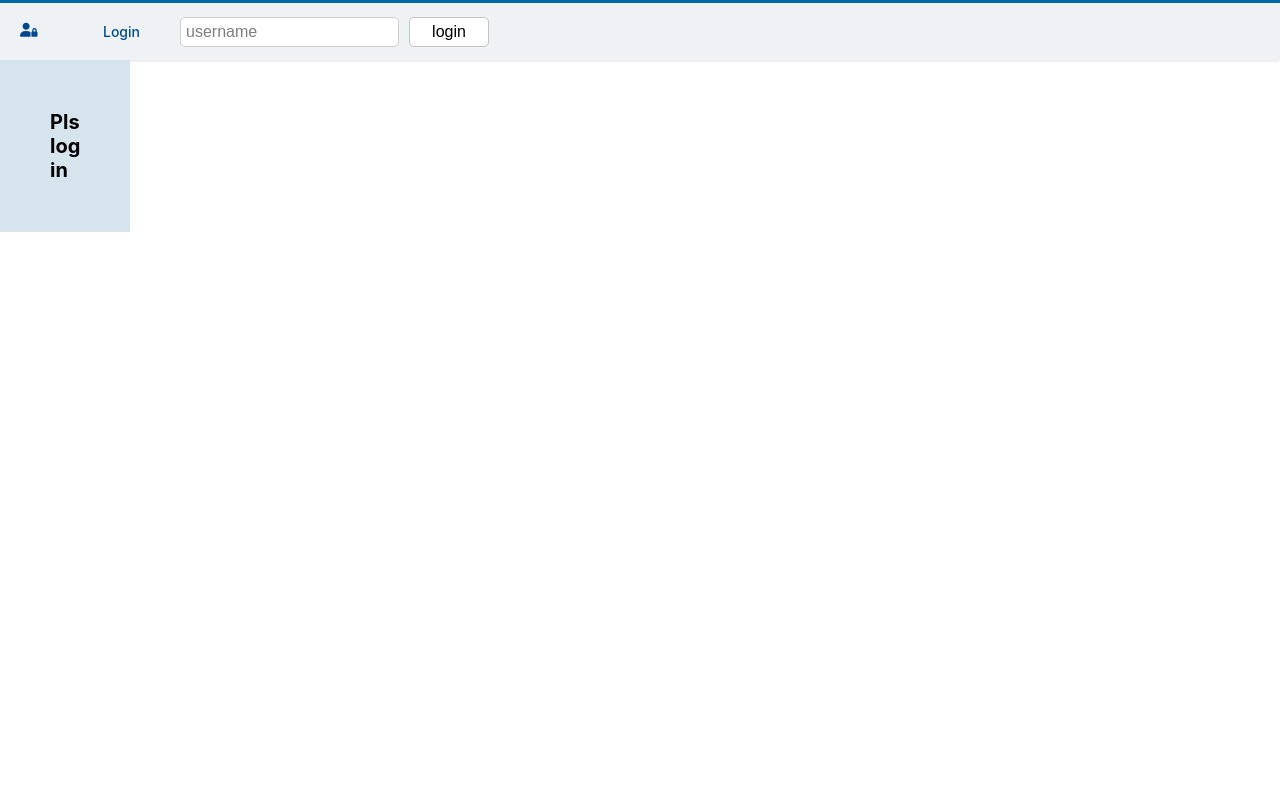
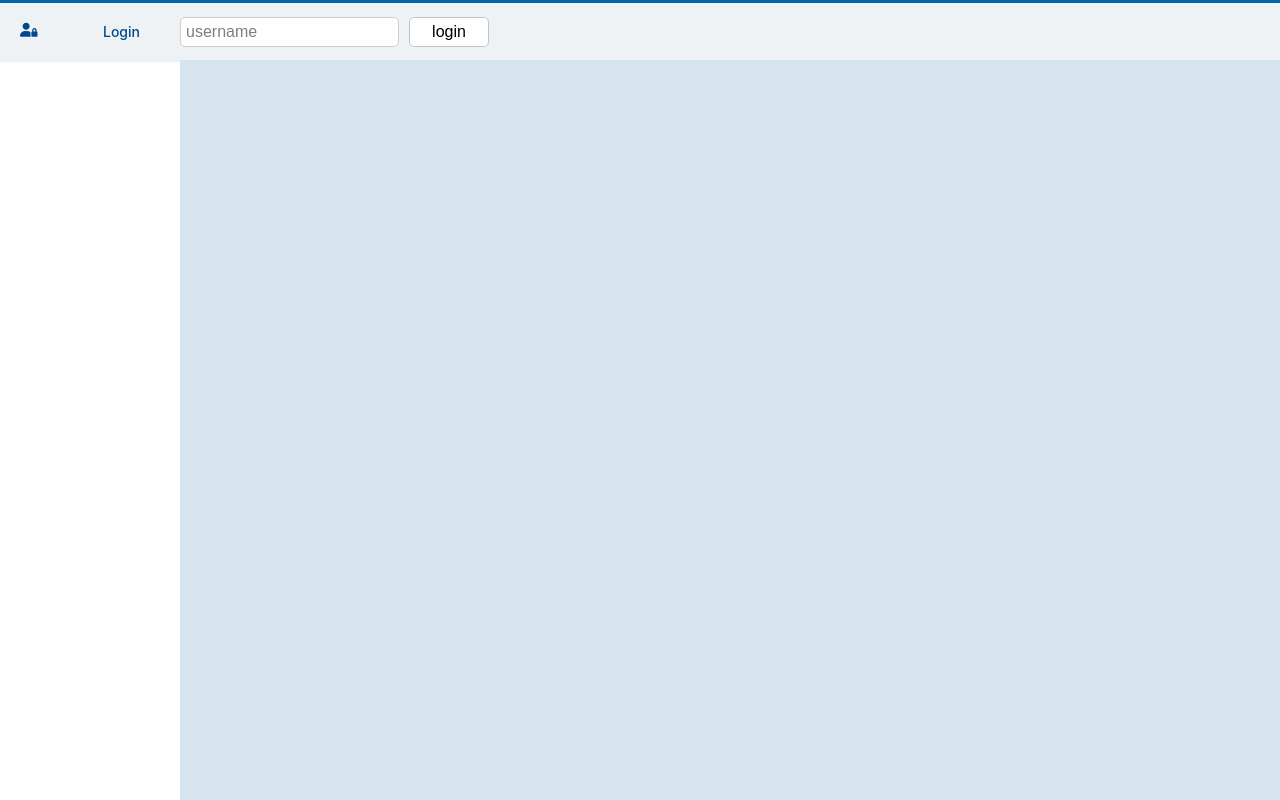
Before and after one commit to Barna-Molnar/econda-challenge, a React (Create React App) app: page / in a window 1280 px wide. Built offline with nearby package versions, Linux system fonts and the light colour scheme.

Commit message:
some css + fixing popup

```diff
--- a/src/App.jsx
+++ b/src/App.jsx
@@ -18,7 +18,6 @@ class App extends React.Component {
 
   logIn(userName) {
     const user = users.find((user) => user.userName === userName);
-    console.log(user);
     this.setState({
       user: user,
     });
@@ -35,11 +34,13 @@ class App extends React.Component {
     return (
       <div className="App">
         <Login logIn={this.logIn} logOut={this.logOut} user={this.state.user} />
-        <SideMenu user={this.state.user} />
+        <div className="App__menu__container">
+          <SideMenu user={this.state.user} />
+        </div>
         <div className="content">
           <Switch>
             <Route exact path="/">
-              <h1>Pls log in</h1>
+              {/* <h1>Pls log in</h1> */}
             </Route>
             <Route exact path="/analytics">
               <h1>Analytics</h1>
--- a/src/App.scss
+++ b/src/App.scss
@@ -1,10 +1,13 @@
 @import './color.scss';
 .App {
   display: grid;
-  grid-template-rows: min-content 100%;
+  grid-template-rows: min-content 1fr;
   grid-template-columns: min-content 1fr;
   overflow-y: hidden;
-
+  height: 100vh;
+  &__menu__container {
+    width: 18rem;
+  }
   .content {
     background-color: $hellblau;
     padding: 5rem;
--- a/src/Login.jsx
+++ b/src/Login.jsx
@@ -29,8 +29,8 @@ function Login({ logIn, logOut, user }) {
             onClick={(e) => {
               e.preventDefault();
               if (!user) {
-                console.log('here', userName);
                 logIn(userName);
+                setUserName('');
               }
               if (user) {
                 logOut();
--- a/src/Popup.jsx
+++ b/src/Popup.jsx
@@ -1,15 +1,14 @@
 import React from 'react';
 import './popup.scss';
-
 import Popup from 'reactjs-popup';
 
-function MenuPopup({ open, close }) {
+function MenuPopup({ open, close, user }) {
   return (
     <div>
       <div className={`overlay ${open ? '' : 'hidden'}`}>&nbsp;</div>
       <Popup className="popup" open={open} closeOnDocumentClick={false}>
         <div className="modal">
-          <h2 className="modal__title">Dear Customer</h2>
+          <h2 className="modal__title">Dear {user}</h2>
 
           <p className="modal__text">
             Ooops.... something went wrong! You are currently not allowed to use
--- a/src/SideMenu.jsx
+++ b/src/SideMenu.jsx
@@ -1,8 +1,6 @@
 import React, { useState } from 'react';
-
 import { Link } from 'react-router-dom';
 import Popup from './Popup';
-
 import './sideMenu.scss';
 import { menus, createMenuItems } from './data';
 
@@ -12,6 +10,7 @@ function SideMenu({ user }) {
   console.log(user);
   if (!user) return null;
   const items = createMenuItems(user, menus);
+
   /// Popup functionality
   const popupOpen = (e) => {
     if (e.target.className !== 'container__title') return;
@@ -22,16 +21,19 @@ function SideMenu({ user }) {
   };
 
   return (
-    <div onClick={popupOpen} className={`menu__container `}>
+    <div
+      onClick={user.customer.isPaid ? () => '' : popupOpen}
+      className={`menu__container `}
+    >
       {items.map((menuItem) => {
         const titleLowerCase = menuItem.title.toLowerCase().replace(' ', '-');
         return (
           <div className={`container container__${titleLowerCase}`}>
             <h3 className="container__title">{menuItem.title}</h3>
             <ul className="container__menuItems">
-              {menuItem.subMenu.map((subMenuItem) => {
+              {menuItem.subMenu.map((subMenuItem, i) => {
                 return (
-                  <li className="menu__item">
+                  <li className="menu__item" key={i + 1}>
                     <Link
                       to={`/${titleLowerCase}/${subMenuItem.toLowerCase()}`}
                     >
@@ -45,7 +47,7 @@ function SideMenu({ user }) {
         );
       })}
 
-      <Popup open={popupIsOpen} close={popupClose} />
+      <Popup open={popupIsOpen} close={popupClose} user={user.userName} />
     </div>
   );
 }
--- a/src/data.js
+++ b/src/data.js
@@ -2,7 +2,7 @@
 
 
 const customerA = {
-    isPaid: true,
+    isPaid: false,
     isPremium: true,
 
 }
@@ -62,5 +62,3 @@ export function createMenuItems(user, menus) {
     return menus
 
 }
-// var test = createMenuItems({}, menus)
-// console.log(test)
```
